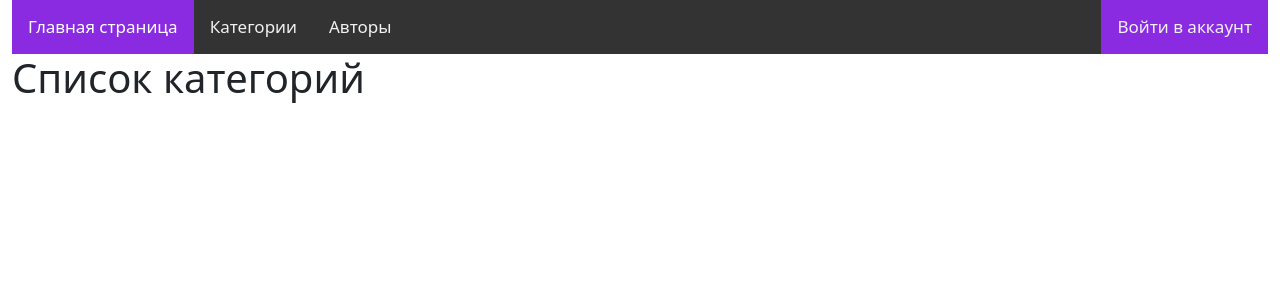
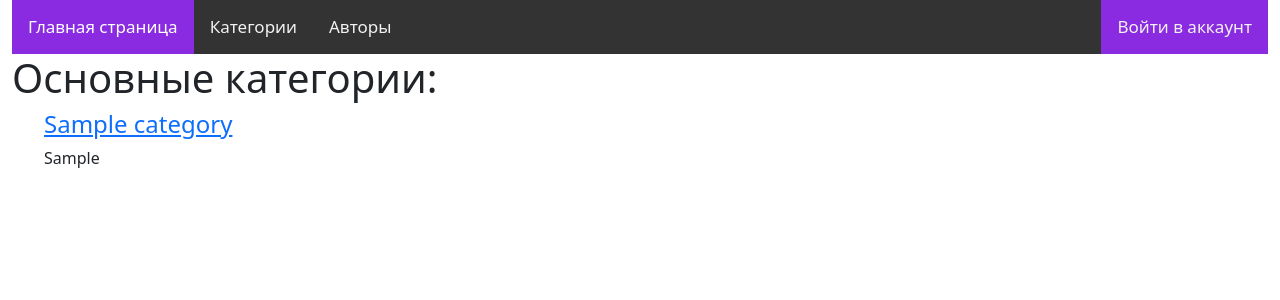
Before and after one commit to aneroid11/EduCatalog, a Django app: page /catalog/categories/ in a window 1280 px wide. Shown: the top 300 px of the page. Run offline with Django 4.2, Linux system fonts and the light colour scheme; tables that the repository leaves empty hold one stand-in row (values such as "Sample post").

Commit message:
categories

```diff
--- /dev/null
+++ b/catalog/templates/catalog/category_detail.html
@@ -0,0 +1,5 @@
+{% extends "catalog/base_generic.html" %}
+
+{% block content %}
+    <h1>Пока что тут ничего нет.</h1>
+{% endblock %}
--- a/catalog/templates/catalog/category_list.html
+++ b/catalog/templates/catalog/category_list.html
@@ -1,5 +1,15 @@
 {% extends "catalog/base_generic.html" %}
 
 {% block content %}
-    <h1>Список категорий</h1>
+    <h1>Основные категории:</h1>
+
+    <ul>
+        {% for category in category_list %}
+            {% if not category.parent_category %}
+                <h4><a href="{{ category.get_absolute_url }}">{{ category.name }}</a></h4>
+                <p>{{ category.info }}</p>
+                <br>
+            {% endif %}
+        {% endfor %}
+    </ul>
 {% endblock %}
--- a/catalog/urls.py
+++ b/catalog/urls.py
@@ -4,4 +4,5 @@ from . import views
 urlpatterns = [
     path("", views.IndexView.as_view(), name="index"),
     path("categories/", views.CategoriesView.as_view(), name="category-list"),
+    path("category/<int:pk>", views.CategoryDetailView.as_view(), name="category-detail"),
 ]
--- a/catalog/views.py
+++ b/catalog/views.py
@@ -1,5 +1,5 @@
 # from django.http import HttpResponse, HttpRequest
-from django.views.generic import TemplateView, ListView
+from django.views.generic import TemplateView, ListView, DetailView
 from .models import Category
 
 
@@ -18,3 +18,11 @@ class CategoriesView(ListView):
     def get_context_data(self, **kwargs):
         context = super().get_context_data(**kwargs)
         return context
+
+
+class CategoryDetailView(DetailView):
+    model = Category
+
+    def get_context_data(self, **kwargs):
+        context = super().get_context_data(**kwargs)
+        return context
```
